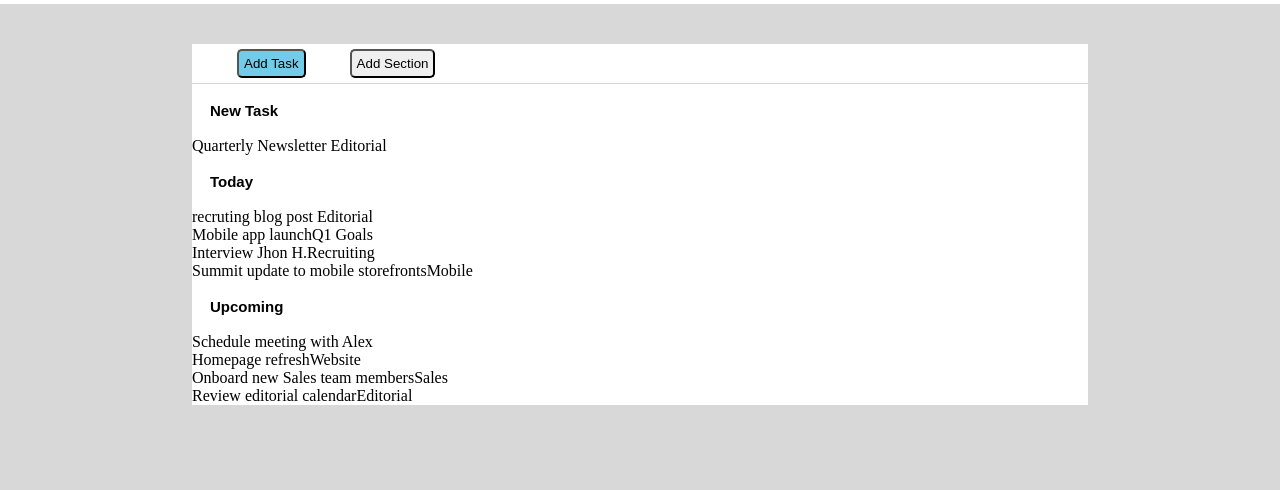
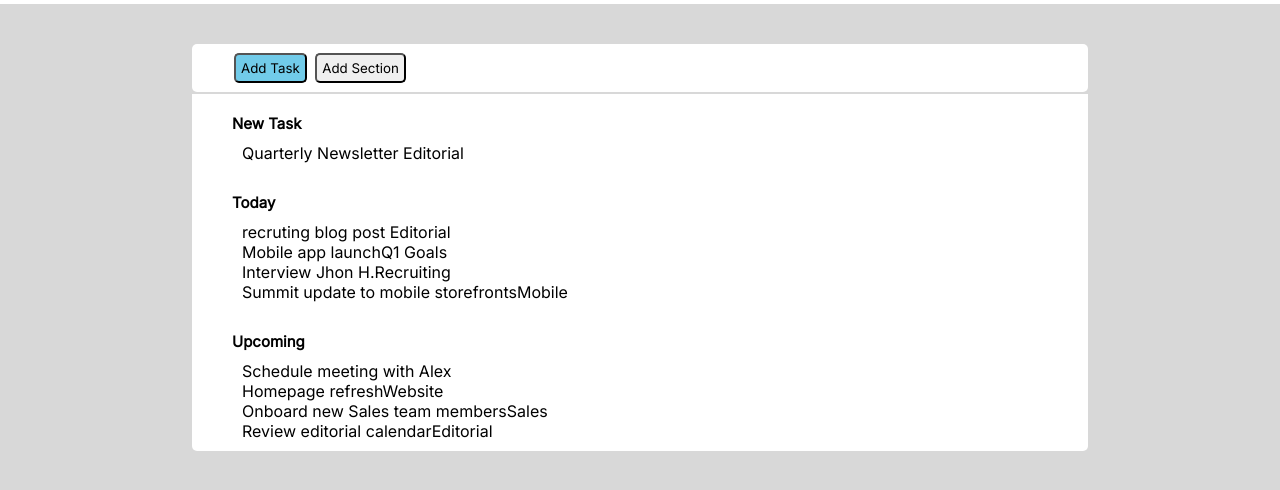
Before and after one commit to MatteoFarinazzo/html-css-toboolist, a plain HTML site: page index.html in a window 1280 px wide. Shown: the part 66-556 px from the top of the page. Drawn offline with Linux system fonts and the light colour scheme.

Commit message:
changed font and fixed top button

```diff
--- a/css/style.css
+++ b/css/style.css
@@ -3,6 +3,7 @@
     margin:0;
     padding:0;
     box-sizing: border-box;
+    font-family: 'Inter', sans-serif;
 }
 
 #bg-grey{
@@ -28,26 +29,36 @@ main{
 
 .bg-white{
     background-color: white;
+    border-radius: 5px;
 }
 
 .top-bar{
     margin-top: 40px;
-    margin-bottom: 1px;
+    margin-bottom: 2px;
     padding:5px;
+    padding-left:40px;
 
 }
 
 .square-button{
-    margin-left:40px;
     padding: 5px;
+    text-align: center;
+    text-decoration: none;
+    display: inline-block;
+    margin:4px 2px;
     border-radius: 5px;
+    transition-duration: 0.4s;
+    cursor: pointer;
 }
 
 .blue-bt{
     background-color: rgb(113, 203, 233);
 }
 
-
+.content{
+    padding: 10px;
+    margin-left:40px;
+}
 
 /* collapsible */
 
@@ -55,12 +66,13 @@ main{
     background-color: white;
     color:black;
     cursor:pointer;
-    padding: 18px;
     width: 100%;
-    border: none;
+    padding-top:20px;
+    padding-left:40px;
     text-align: left;
     outline: none;
     font-size: 15px;
+    border:none
 }
 
 .active, .collapsible:hover {
--- a/index.html
+++ b/index.html
@@ -6,6 +6,9 @@
     <meta name="viewport" content="width=device-width, initial-scale=1.0">
     <title>Document</title>
     <link rel="stylesheet" href="./css/style.css">
+    <link rel="preconnect" href="https://fonts.googleapis.com">
+    <link rel="preconnect" href="https://fonts.gstatic.com" crossorigin>
+    <link href="https://fonts.googleapis.com/css2?family=Inter&display=swap" rel="stylesheet">
 
 </head>
 
```
